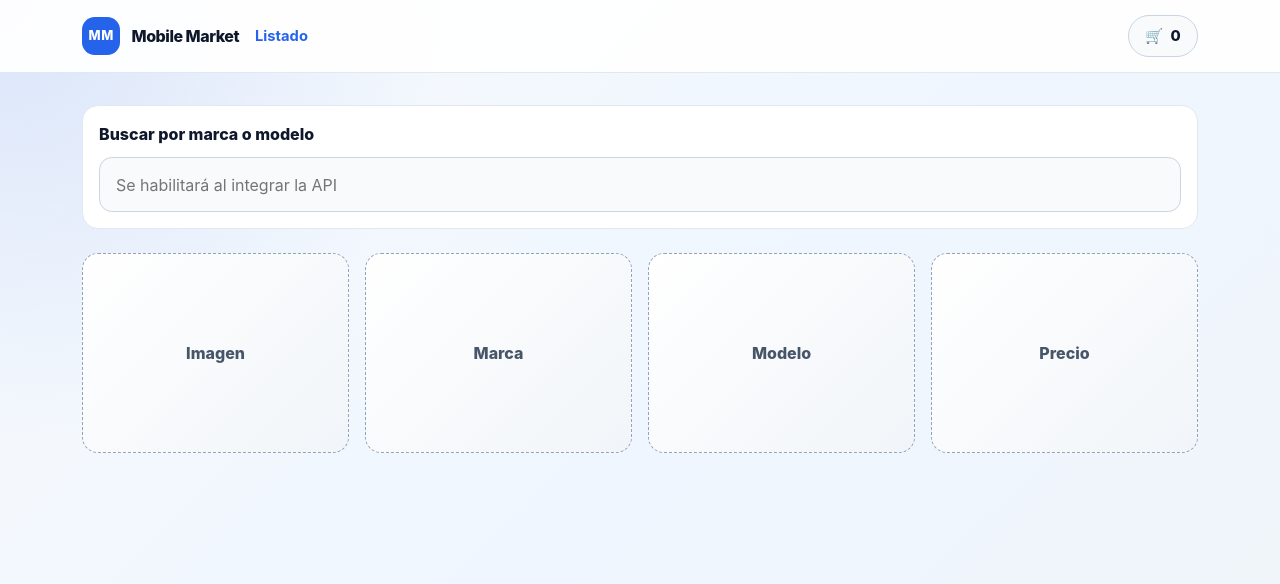
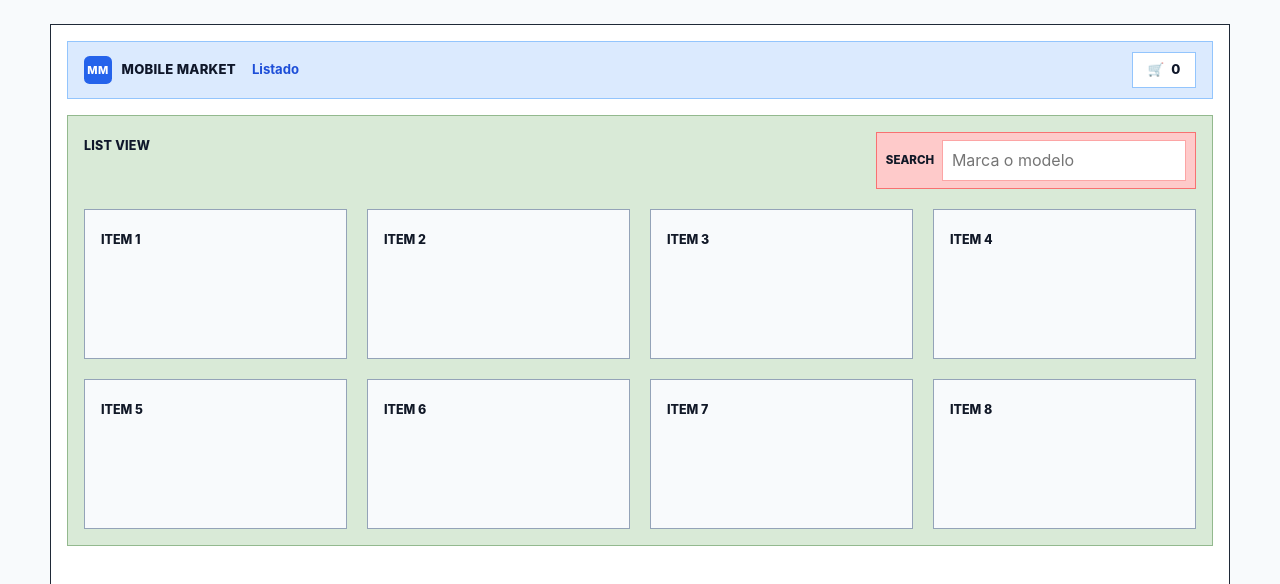
Before and after one commit to diegosilva91/mobile-market-spa, a React (Vite) app: page / in a window 1280 px wide. Shown: the top 584 px of the page. Built offline with nearby package versions, Linux system fonts and the light colour scheme.

Commit message:
fix: align product list layout with provided design

```diff
--- a/src/index.css
+++ b/src/index.css
@@ -16,9 +16,7 @@
 }
 
 body {
-  background:
-    radial-gradient(circle at top left, rgba(37, 99, 235, 0.14), transparent 28rem),
-    linear-gradient(135deg, #f8fafc 0%, #eff6ff 52%, #f1f5f9 100%);
+  background: #f8fafc;
   margin: 0;
   min-width: 320px;
   min-height: 100vh;
--- a/src/pages/NotFoundPage/NotFoundPage.tsx
+++ b/src/pages/NotFoundPage/NotFoundPage.tsx
@@ -2,10 +2,10 @@ import { Link } from 'react-router-dom';
 
 export function NotFoundPage() {
   return (
-    <section className="page-section" aria-labelledby="not-found-title">
-      <div className="page-section__header">
+    <section className="list-view" aria-labelledby="not-found-title">
+      <div className="list-view__toolbar">
         <div>
-          <p className="page-section__eyebrow">Ruta no encontrada</p>
+          <span className="list-view__label">Ruta no encontrada</span>
           <h1 id="not-found-title">Página no encontrada</h1>
           <p>La ruta solicitada no existe dentro de la SPA.</p>
           <p>
--- a/src/pages/ProductListPage/ProductListPage.css
+++ b/src/pages/ProductListPage/ProductListPage.css
@@ -1,104 +1,101 @@
-.page-section {
+.list-view {
+  background: #d9ead7;
+  border: 1px solid #93b98e;
   display: grid;
-  gap: 1.5rem;
-}
-
-.page-section__header {
-  align-items: flex-start;
-  background: #ffffff;
-  border: 1px solid #e2e8f0;
-  border-radius: 1.4rem;
-  box-shadow: 0 18px 48px rgba(15, 23, 42, 0.08);
-  display: flex;
-  gap: 1.5rem;
-  justify-content: space-between;
-  padding: clamp(1.5rem, 4vw, 2.4rem);
-}
-
-.page-section__eyebrow {
-  color: #2563eb;
-  font-size: 0.78rem;
-  font-weight: 800;
-  letter-spacing: 0.12em;
-  margin: 0 0 0.75rem;
-  text-transform: uppercase;
-}
-
-.page-section h1 {
-  color: #0f172a;
-  font-size: clamp(2rem, 5vw, 3.8rem);
-  line-height: 1;
-  margin: 0;
-}
-
-.page-section p {
-  color: #475569;
-  line-height: 1.7;
-  margin: 1rem 0 0;
-  max-width: 720px;
-}
-
-.route-badge {
-  background: #eff6ff;
-  border: 1px solid #bfdbfe;
-  border-radius: 999px;
-  color: #1d4ed8;
-  font-weight: 800;
-  padding: 0.45rem 0.8rem;
-}
-
-.search-placeholder {
-  background: #ffffff;
-  border: 1px solid #e2e8f0;
-  border-radius: 1rem;
-  display: grid;
-  gap: 0.7rem;
+  gap: 1.25rem;
   padding: 1rem;
 }
 
-.search-placeholder label {
+.list-view__toolbar {
+  align-items: start;
+  display: grid;
+  gap: 1rem;
+  grid-template-columns: 1fr minmax(220px, 320px);
+}
+
+.list-view__label {
   color: #0f172a;
+  display: inline-block;
+  font-size: 0.78rem;
+  font-weight: 800;
+  letter-spacing: 0.02em;
+  margin-bottom: 0.4rem;
+}
+
+.list-view h1 {
+  color: #0f172a;
+  font-size: 1rem;
+  height: 1px;
+  margin: 0;
+  overflow: hidden;
+  position: absolute;
+  white-space: nowrap;
+  width: 1px;
+}
+
+.list-view__search {
+  align-items: center;
+  background: #fecaca;
+  border: 1px solid #f87171;
+  display: grid;
+  gap: 0.5rem;
+  grid-template-columns: 1fr auto;
+  justify-self: end;
+  padding: 0.45rem 0.55rem;
+  width: min(100%, 320px);
+}
+
+.list-view__search label {
+  color: #111827;
+  font-size: 0.72rem;
+  font-weight: 800;
+  text-align: right;
+}
+
+.list-view__search input {
+  background: #ffffff;
+  border: 1px solid #fca5a5;
+  color: #64748b;
+  min-width: 0;
+  padding: 0.45rem 0.55rem;
+}
+
+.list-view__grid {
+  display: grid;
+  gap: 1.25rem;
+  grid-template-columns: repeat(4, minmax(0, 1fr));
+}
+
+.list-view__item {
+  background: #f8fafc;
+  border: 1px solid #94a3b8;
+  min-height: 150px;
+  padding: 1rem;
+}
+
+.list-view__item span {
+  color: #111827;
+  font-size: 0.78rem;
   font-weight: 800;
 }
 
-.search-placeholder input {
-  background: #f8fafc;
-  border: 1px solid #cbd5e1;
-  border-radius: 0.8rem;
-  color: #64748b;
-  padding: 0.9rem 1rem;
-}
-
-.product-grid-placeholder {
-  display: grid;
-  gap: 1rem;
-  grid-template-columns: repeat(4, minmax(0, 1fr));
-}
-
-.product-card-placeholder {
-  align-items: center;
-  aspect-ratio: 4 / 3;
-  background: linear-gradient(135deg, #ffffff, #f1f5f9);
-  border: 1px dashed #94a3b8;
-  border-radius: 1rem;
-  color: #475569;
-  display: flex;
-  font-weight: 800;
-  justify-content: center;
-}
-
 @media (max-width: 900px) {
-  .product-grid-placeholder {
+  .list-view__grid {
     grid-template-columns: repeat(2, minmax(0, 1fr));
   }
 }
 
-@media (max-width: 560px) {
-  .page-section__header {
-    display: grid;
+@media (max-width: 640px) {
+  .list-view__toolbar {
+    grid-template-columns: 1fr;
   }
 
-  .product-grid-placeholder {
+  .list-view__search {
+    justify-self: stretch;
+    width: 100%;
+  }
+
+  .list-view__grid {
     grid-template-columns: 1fr;
   }
 }
--- a/src/pages/ProductListPage/ProductListPage.tsx
+++ b/src/pages/ProductListPage/ProductListPage.tsx
@@ -1,26 +1,31 @@
 import './ProductListPage.css';
 
-const placeholderCards = ['Imagen', 'Marca', 'Modelo', 'Precio'];
+const placeholderItems = Array.from({ length: 8 }, (_, index) => `ITEM ${index + 1}`);
 
 export function ProductListPage() {
   return (
-    <section className="page-section" aria-labelledby="product-list-title">
+    <section className="list-view" aria-labelledby="product-list-title">
+      <div className="list-view__toolbar">
+        <div>
+          <span className="list-view__label">LIST VIEW</span>
+          <h1 id="product-list-title">Listado de productos</h1>
+        </div>
 
-
-      <div className="search-placeholder" aria-label="Buscador pendiente de integración">
-        <label htmlFor="product-search">Buscar por marca o modelo</label>
-        <input
-          id="product-search"
-          disabled
-          placeholder="Se habilitará al integrar la API"
-          type="search"
-        />
+        <div className="list-view__search" aria-label="Buscador pendiente de integración">
+          <label htmlFor="product-search">SEARCH</label>
+          <input
+            id="product-search"
+            disabled
+            placeholder="Marca o modelo"
+            type="search"
+          />
+        </div>
       </div>
 
-      <div className="product-grid-placeholder" aria-label="Estructura del listado de productos">
-        {placeholderCards.map((label) => (
-          <article className="product-card-placeholder" key={label}>
-            <span>{label}</span>
+      <div className="list-view__grid" aria-label="Estructura del listado de productos">
+        {placeholderItems.map((item) => (
+          <article className="list-view__item" key={item}>
+            <span>{item}</span>
           </article>
         ))}
       </div>
--- a/src/shared/components/AppLayout.css
+++ b/src/shared/components/AppLayout.css
@@ -1,10 +1,13 @@
 .app-layout {
-  min-height: 100vh;
+  background: #ffffff;
+  border: 1px solid #1f2937;
+  margin: clamp(0.75rem, 2vw, 1.5rem) auto;
+  max-width: 1180px;
+  min-height: calc(100vh - 3rem);
+  padding: 1rem;
+  width: calc(100% - 2rem);
 }
 
 .app-main {
-  margin: 0 auto;
-  max-width: 1180px;
-  padding: 2rem clamp(1rem, 4vw, 2rem) 4rem;
-  width: 100%;
+  padding-top: 1rem;
 }
--- a/src/shared/components/Header.css
+++ b/src/shared/components/Header.css
@@ -1,9 +1,6 @@
 .site-header {
-  background: rgba(255, 255, 255, 0.94);
-  border-bottom: 1px solid #e2e8f0;
-  position: sticky;
-  top: 0;
-  z-index: 10;
+  background: #dbeafe;
+  border: 1px solid #93c5fd;
 }
 
 .site-header__content {
@@ -11,45 +8,45 @@
   display: grid;
   gap: 1rem;
   grid-template-columns: auto 1fr auto;
-  margin: 0 auto;
-  max-width: 1180px;
-  min-height: 72px;
-  padding: 0 clamp(1rem, 4vw, 2rem);
+  min-height: 56px;
+  padding: 0 1rem;
 }
 
 .site-header__brand {
   align-items: center;
   color: #0f172a;
   display: inline-flex;
+  font-size: 0.82rem;
   font-weight: 800;
-  gap: 0.7rem;
-  letter-spacing: -0.03em;
+  gap: 0.6rem;
+  letter-spacing: 0.02em;
   text-decoration: none;
+  text-transform: uppercase;
 }
 
 .site-header__brand-mark {
   align-items: center;
   background: #2563eb;
-  border-radius: 0.8rem;
+  border-radius: 0.35rem;
   color: #ffffff;
   display: inline-flex;
-  font-size: 0.8rem;
-  height: 2.4rem;
+  font-size: 0.68rem;
+  height: 1.75rem;
   justify-content: center;
   letter-spacing: 0.04em;
-  width: 2.4rem;
+  width: 1.75rem;
 }
 
 .breadcrumbs {
-  color: #64748b;
-  font-size: 0.92rem;
+  color: #334155;
+  font-size: 0.82rem;
   min-width: 0;
 }
 
 .breadcrumbs ol {
   align-items: center;
   display: flex;
-  gap: 0.5rem;
+  gap: 0.45rem;
   list-style: none;
   margin: 0;
   overflow: hidden;
@@ -58,36 +55,35 @@
 }
 
 .breadcrumbs a {
-  color: #2563eb;
+  color: #1d4ed8;
   font-weight: 700;
   text-decoration: none;
 }
 
 .breadcrumbs__separator {
-  color: #94a3b8;
+  color: #64748b;
 }
 
 .cart-counter {
   align-items: center;
-  background: #f8fafc;
-  border: 1px solid #cbd5e1;
-  border-radius: 999px;
+  background: #ffffff;
+  border: 1px solid #93c5fd;
   color: #0f172a;
   display: inline-flex;
-  font-size: 0.92rem;
+  font-size: 0.82rem;
   font-weight: 800;
   gap: 0.45rem;
   justify-content: center;
-  min-width: 4.4rem;
-  padding: 0.55rem 0.85rem;
+  min-width: 4rem;
+  padding: 0.42rem 0.65rem;
 }
 
 @media (max-width: 720px) {
   .site-header__content {
     align-items: flex-start;
     grid-template-columns: 1fr auto;
-    padding-bottom: 1rem;
-    padding-top: 1rem;
+    padding-bottom: 0.75rem;
+    padding-top: 0.75rem;
   }
 
   .breadcrumbs {
```
Also changed, not shown: 1 other file (tests, documents, lock files or other folders).
